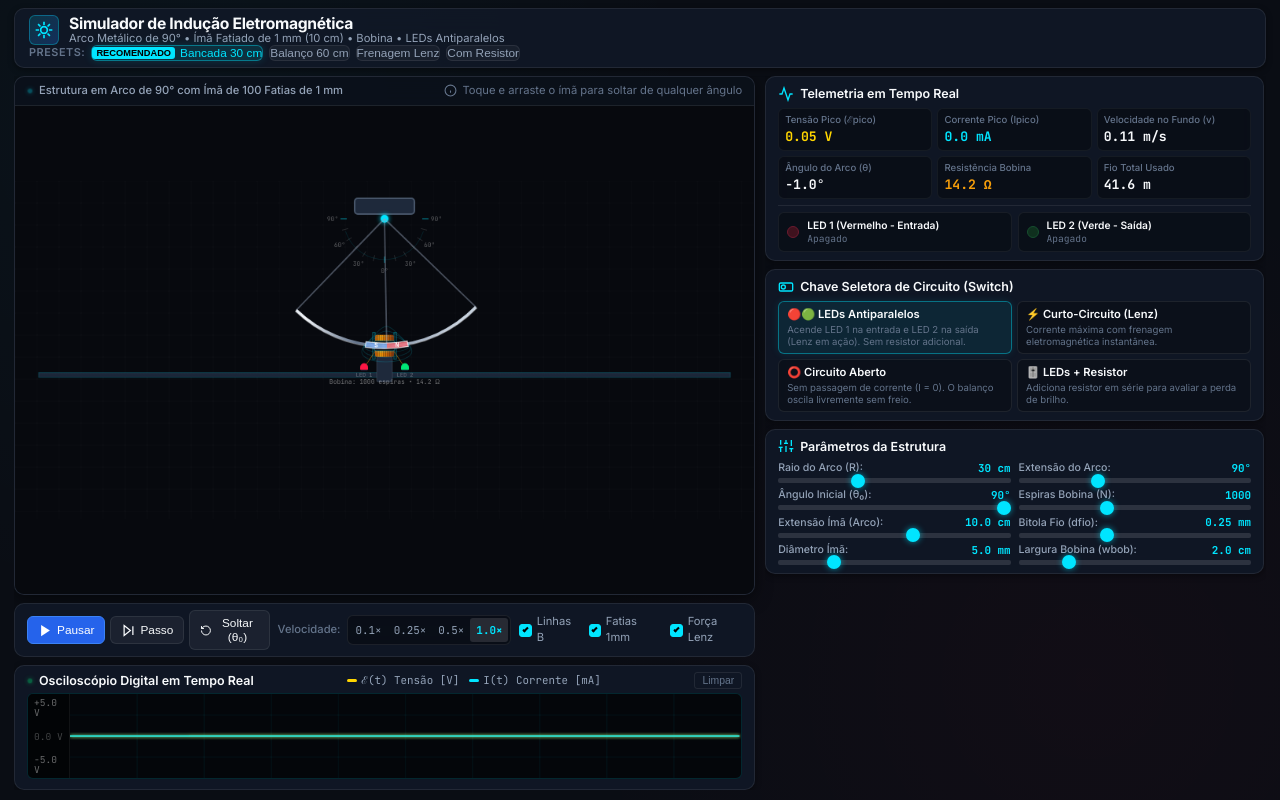
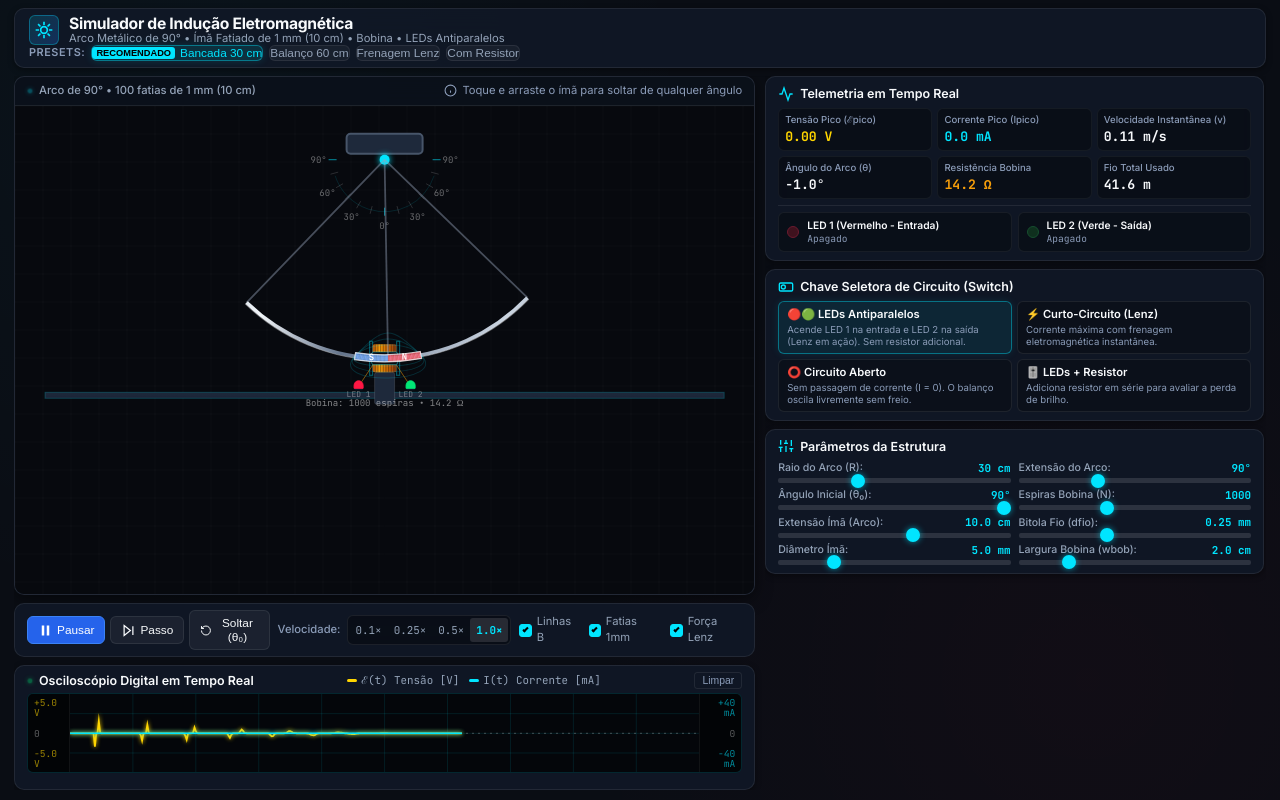
Before and after one commit to vitor-rc/faraday-lenz-simulator, a plain HTML site: page index.html in a window 1280 px wide. Drawn offline with Linux system fonts and the light colour scheme.

Commit message:
fix: Lenz torque sign, HiDPI canvas, scope sampling, peak hold, dual-scale oscilloscope, touch sync, contrast, UX improvements

```diff
--- a/app.js
+++ b/app.js
@@ -17,40 +17,36 @@
 
   // --- Estado da Simulação ---
   const state = {
-    // Geometria da Estrutura em Arco Metálico (Limite R: 15 a 60 cm)
-    armLength: 0.30,      // Raio do arco R em metros (30 cm padrão, máx 60 cm)
-    arcSpan: 90,          // Extensão angular do arco metálico em graus (90° padrão)
-    initialAngle: 90,     // Ângulo inicial de soltura em graus (90° padrão)
-    theta: (90 * Math.PI) / 180, // Ângulo instantâneo em radianos
+    armLength: 0.30,
+    arcSpan: 90,
+    initialAngle: 90,
+    theta: (90 * Math.PI) / 180,
     omega: 0.0,
     alpha: 0.0,
 
-    // Parâmetros do Ímã Fatiado em Arco
-    magnetLength: 0.10,   // Comprimento do arco magnético (10 cm = 0.10 m)
-    magnetDia: 0.005,     // Diâmetro dos discos (5 mm)
-    sliceThickness: 0.001,// Espessura de cada fatia (1 mm)
-    magnetMass: 0.018,    // kg (~18 g)
-    ringMass: 0.020,      // kg (~20 g)
+    magnetLength: 0.10,
+    magnetDia: 0.005,
+    sliceThickness: 0.001,
+    magnetMass: 0.018,
+    ringMass: 0.020,
 
-    // Parâmetros da Bobina
     turns: 1000,
     wireDia: 0.00025,
     coilLength: 0.020,
     coilInnerDia: 0.010,
 
-    // Circuito e Switch
     circuitMode: 'leds',
     seriesResistor: 150,
 
-    // Grandezas Elétricas Instantâneas
     emf: 0.0,
     current: 0.0,
     vPeak: 0.0,
     iPeak: 0.0,
+    vPeakHoldTime: 0,
+    iPeakHoldTime: 0,
     coilResistance: 12.8,
     wireLength: 37.4,
 
-    // Visualização e Controles
     isPlaying: true,
     timeScale: 1.0,
     isDragging: false,
@@ -58,13 +54,12 @@
     showSlices: true,
     showVectors: true,
 
-    // LEDs Status
     ledRedBrightness: 0.0,
     ledGreenBrightness: 0.0,
 
-    // Timing
     lastTime: performance.now(),
-    simTime: 0.0
+    simTime: 0.0,
+    frameCount: 0
   };
 
   // --- Elementos do DOM ---
@@ -121,15 +116,46 @@
   const btnClearScope = document.getElementById('btnClearScope');
   const presetButtons = document.querySelectorAll('.btn-preset');
   const modeCards = document.querySelectorAll('.mode-radio-card');
+  const canvasStatusText = document.querySelector('.canvas-status-badge span:last-child');
 
-  const MAX_SCOPE_SAMPLES = 420;
+  const MAX_SCOPE_SAMPLES = 480;
   const scopeBuffer = [];
+
+  // ==========================================================================
+  // 0. RETINA / HIGH-DPI CANVAS SETUP
+  // ==========================================================================
+
+  function setupHiDPI(canvas, ctx) {
+    const rect = canvas.getBoundingClientRect();
+    const dpr = window.devicePixelRatio || 1;
+    canvas.width = rect.width * dpr;
+    canvas.height = rect.height * dpr;
+    ctx.scale(dpr, dpr);
+    return { w: rect.width, h: rect.height, dpr };
+  }
+
+  let simW, simH, scopeW, scopeH;
+
+  function initCanvases() {
+    const sim = setupHiDPI(simCanvas, simCtx);
+    simW = sim.w; simH = sim.h;
+    const sco = setupHiDPI(scopeCanvas, scopeCtx);
+    scopeW = sco.w; scopeH = sco.h;
+  }
+
+  initCanvases();
+  window.addEventListener('resize', () => {
+    initCanvases();
+  });
 
   // ==========================================================================
   // 1. MOTOR DE CÁLCULO FÍSICO
   // ==========================================================================
 
   function updateCoilSpecs() {
+    // Garantia: diâmetro interno da bobina >= diâmetro do ímã + folga de 3mm
+    state.coilInnerDia = Math.max(0.010, state.magnetDia + 0.003);
+
     const rCoilInner = state.coilInnerDia / 2;
     const turnsPerLayer = Math.max(1, Math.floor(state.coilLength / state.wireDia));
     const layers = Math.ceil(state.turns / turnsPerLayer);
@@ -152,6 +178,12 @@
 
     telRCoil.textContent = `${state.coilResistance.toFixed(1)} Ω`;
     telWireLength.textContent = `${state.wireLength.toFixed(1)} m`;
+
+    // Atualiza status badge dinamicamente
+    const numSlices = Math.round(state.magnetLength / state.sliceThickness);
+    if (canvasStatusText) {
+      canvasStatusText.textContent = `Arco de ${state.arcSpan}° • ${numSlices} fatias de 1 mm (${(state.magnetLength * 100).toFixed(0)} cm)`;
+    }
   }
 
   function singleLoopFlux(z, rCoil, qm, Lm) {
@@ -225,8 +257,12 @@
       }
     }
 
+    // Torque de Lenz: DEVE SE OPOR ao movimento (frenagem)
+    // Power dissipada = emf * current = -(dΦ/dz * v) * current
+    // Torque = Power / omega. Sinal correto: tauLenz = emf * current / omega (se omega≠0)
+    // Equivalente a: tauLenz = -(dΦ/dθ)^2 * omega / R_total  (sempre oposto a omega)
     const dPhi_dtheta = dPhi_dz * state.armLength;
-    const tauLenz = -dPhi_dtheta * current;
+    const tauLenz = dPhi_dtheta * current;
 
     return { current, ledRedOn, ledGreenOn, tauLenz };
   }
@@ -241,7 +277,7 @@
       const { emf, dPhi_dz } = computeElectromagneticInduction(th, om);
       const { tauLenz } = solveCircuitAndLenz(emf, dPhi_dz, om);
 
-      const tauGrav = - (state.magnetMass + state.ringMass * 0.9) * G * R * Math.sin(th);
+      const tauGrav = -(state.magnetMass + state.ringMass * 0.9) * G * R * Math.sin(th);
       const tauAir = -AIR_DAMPING * Math.pow(R, 2) * om;
       const totalTorque = tauGrav + tauAir + tauLenz;
 
@@ -266,33 +302,37 @@
     state.ledRedBrightness = ledRedOn;
     state.ledGreenBrightness = ledGreenOn;
 
-    if (Math.abs(emf) > state.vPeak) state.vPeak = Math.abs(emf);
-    if (Math.abs(current * 1000) > state.iPeak) state.iPeak = Math.abs(current * 1000);
+    // Peak hold com retenção de 1.5 segundos antes de decair
+    if (Math.abs(emf) > state.vPeak) {
+      state.vPeak = Math.abs(emf);
+      state.vPeakHoldTime = 90; // ~1.5s at 60fps
+    }
+    if (Math.abs(current * 1000) > state.iPeak) {
+      state.iPeak = Math.abs(current * 1000);
+      state.iPeakHoldTime = 90;
+    }
 
-    state.vPeak *= 0.998;
-    state.iPeak *= 0.998;
-
-    scopeBuffer.push({
-      emf: state.emf,
-      current: state.current * 1000,
-      time: state.simTime
-    });
-    if (scopeBuffer.length > MAX_SCOPE_SAMPLES) {
-      scopeBuffer.shift();
+    if (state.vPeakHoldTime > 0) {
+      state.vPeakHoldTime--;
+    } else {
+      state.vPeak *= 0.992;
+    }
+    if (state.iPeakHoldTime > 0) {
+      state.iPeakHoldTime--;
+    } else {
+      state.iPeak *= 0.992;
     }
   }
 
   // ==========================================================================
-  // 2. RENDERIZADOR CANVAS COM REDIMENSIONAMENTO PERFEITO (15cm a 60cm)
+  // 2. RENDERIZADOR CANVAS COM HiDPI E REDIMENSIONAMENTO (15-60cm)
   // ==========================================================================
 
   function getPixelRadius() {
-    // Mapeamento proporcional de R in [0.15m, 0.60m] para pixels
-    // 0.15m -> 115px | 0.30m -> 165px | 0.60m -> 255px
     const minR = 0.15;
     const maxR = 0.60;
-    const minPx = 115;
-    const maxPx = 255;
+    const minPx = simH * 0.30;
+    const maxPx = simH * 0.62;
 
     const clampedR = Math.max(minR, Math.min(maxR, state.armLength));
     const fraction = (clampedR - minR) / (maxR - minR);
@@ -300,50 +340,40 @@
   }
 
   function drawSimulation() {
-    const w = simCanvas.width;
-    const h = simCanvas.height;
+    const w = simW;
+    const h = simH;
     simCtx.clearRect(0, 0, w, h);
 
     drawGrid(simCtx, w, h);
 
     const pivotX = w / 2;
-    const pivotY = 48;
+    const pivotY = h * 0.11;
 
-    // Raio visual calibrado em pixels
     const armPx = getPixelRadius();
     const pxPerMeter = armPx / state.armLength;
 
     const coilX = pivotX;
     const coilY = pivotY + armPx;
 
-    // 1. Suporte central no topo & transferidor
     drawStandAndProtractor(pivotX, pivotY);
-
-    // 2. Bancada inferior ancorada dinamicamente à posição da bobina
     drawWorkbench(w, coilY + 34);
 
-    // 3. Bobina e LEDs montados na base
     const coilW_px = Math.max(24, state.coilLength * pxPerMeter * 1.3);
     const coilH_px = Math.max(28, state.coilInnerDia * pxPerMeter * 2.2);
     drawCoilAssembly(coilX, coilY, coilW_px, coilH_px);
 
-    // 4. Estrutura do Arco Metálico (Padrão 90°)
     drawMetallicArcFrame(pivotX, pivotY, armPx, state.theta, state.arcSpan);
 
-    // 5. Linhas de Campo Magnético em Arco
     if (state.showFieldLines) {
       drawCurvedMagneticField(pivotX, pivotY, armPx, state.theta);
     }
 
-    // 6. Ímã Fatiado de 10 cm em Arco
     drawSegmentedCurvedMagnet(pivotX, pivotY, armPx, state.theta, pxPerMeter);
 
-    // 7. Vetor de Força de Lenz
     if (state.showVectors && Math.abs(state.current) > 0.001) {
       drawLenzVectorCurved(pivotX, pivotY, armPx, state.theta);
     }
 
-    // 8. Atualiza LEDs no HUD
     updateHudLeds();
   }
 
@@ -374,8 +404,11 @@
     simCtx.arc(px, py, 52, Math.PI * 0.1, Math.PI * 0.9);
     simCtx.stroke();
 
+    // Transferidor: usa a mesma convenção do rotate():
+    // ang=0 → arm straight down, ang>0 → clockwise (renders left on screen)
     for (let ang = -90; ang <= 90; ang += 15) {
-      const rad = (ang * Math.PI) / 180 + Math.PI / 2;
+      // map ang to canvas angle: straight down = PI/2, clockwise = increasing
+      const rad = Math.PI / 2 + (ang * Math.PI) / 180;
       const x1 = px + 48 * Math.cos(rad);
       const y1 = py + 48 * Math.sin(rad);
       const x2 = px + 56 * Math.cos(rad);
@@ -388,8 +421,8 @@
       simCtx.stroke();
 
       if (Math.abs(ang) % 30 === 0) {
-        simCtx.fillStyle = 'rgba(255, 255, 255, 0.35)';
-        simCtx.font = '8px "JetBrains Mono"';
+        simCtx.fillStyle = 'rgba(255, 255, 255, 0.4)';
+        simCtx.font = '9px "JetBrains Mono"';
         simCtx.textAlign = 'center';
         simCtx.fillText(`${Math.abs(ang)}°`, px + 66 * Math.cos(rad), py + 66 * Math.sin(rad) + 3);
       }
@@ -526,7 +559,7 @@
     const midAngleS = startAngle + totalAngle * 0.75;
 
     simCtx.fillStyle = '#ffffff';
-    simCtx.font = 'bold 8px "JetBrains Mono"';
+    simCtx.font = 'bold 9px "JetBrains Mono"';
     simCtx.textAlign = 'center';
     simCtx.textBaseline = 'middle';
     simCtx.fillText('N', r * Math.cos(midAngleN), r * Math.sin(midAngleN));
@@ -632,8 +665,8 @@
     drawPhysicalLed(ledRedX, ledBaseY, '#ff1744', state.ledRedBrightness, 'LED 1');
     drawPhysicalLed(ledGreenX, ledBaseY, '#00e676', state.ledGreenBrightness, 'LED 2');
 
-    simCtx.fillStyle = 'rgba(255, 255, 255, 0.45)';
-    simCtx.font = '8px "JetBrains Mono"';
+    simCtx.fillStyle = 'rgba(255, 255, 255, 0.5)';
+    simCtx.font = '9px "JetBrains Mono"';
     simCtx.textAlign = 'center';
     simCtx.fillText(`Bobina: ${state.turns} espiras • ${state.coilResistance.toFixed(1)} Ω`, cx, cy + ch / 2 + 34);
 
@@ -675,8 +708,8 @@
     simCtx.stroke();
 
     simCtx.shadowBlur = 0;
-    simCtx.fillStyle = glow > 0.1 ? color : 'rgba(255, 255, 255, 0.35)';
-    simCtx.font = '7px "JetBrains Mono"';
+    simCtx.fillStyle = glow > 0.1 ? color : 'rgba(255, 255, 255, 0.4)';
+    simCtx.font = '8px "JetBrains Mono"';
     simCtx.textAlign = 'center';
     simCtx.fillText(label, x, y + 11);
 
@@ -700,10 +733,10 @@
     simCtx.arc(0, 0, r + 12, Math.PI / 2, tipAngle, dir < 0);
     simCtx.stroke();
 
-    simCtx.font = '8px "JetBrains Mono"';
+    simCtx.font = '9px "JetBrains Mono"';
     simCtx.fillStyle = '#fda4af';
     simCtx.textAlign = 'center';
-    simCtx.fillText('F_Lenz', 0, r + 22);
+    simCtx.fillText('F_Lenz', 0, r + 24);
 
     simCtx.restore();
   }
@@ -716,7 +749,7 @@
     } else {
       hudLedRed.querySelector('.led-bulb').classList.remove('glowing');
       statusLedRed.textContent = 'Apagado';
-      statusLedRed.style.color = 'var(--text-muted)';
+      statusLedRed.style.color = '';
     }
 
     if (state.ledGreenBrightness > 0.1) {
@@ -726,20 +759,20 @@
     } else {
       hudLedGreen.querySelector('.led-bulb').classList.remove('glowing');
       statusLedGreen.textContent = 'Apagado';
-      statusLedGreen.style.color = 'var(--text-muted)';
+      statusLedGreen.style.color = '';
     }
   }
 
   // ==========================================================================
-  // 3. OSCILOSCÓPIO DIGITAL (COMPACTO)
+  // 3. OSCILOSCÓPIO DIGITAL
   // ==========================================================================
 
   function drawOscilloscope() {
-    const w = scopeCanvas.width;
-    const h = scopeCanvas.height;
+    const w = scopeW;
+    const h = scopeH;
     scopeCtx.clearRect(0, 0, w, h);
 
-    scopeCtx.strokeStyle = 'rgba(0, 229, 255, 0.08)';
+    scopeCtx.strokeStyle = 'rgba(0, 229, 255, 0.1)';
     scopeCtx.lineWidth = 1;
 
     const numDivsX = 10;
@@ -760,7 +793,7 @@
     }
 
     const midY = h / 2;
-    scopeCtx.strokeStyle = 'rgba(255, 255, 255, 0.2)';
+    scopeCtx.strokeStyle = 'rgba(255, 255, 255, 0.25)';
     scopeCtx.setLineDash([2, 4]);
     scopeCtx.beginPath();
     scopeCtx.moveTo(0, midY);
@@ -777,6 +810,7 @@
     const scaleY_I = (h * 0.42) / maxCurrentRange;
     const stepX = w / MAX_SCOPE_SAMPLES;
 
+    // Canal 1: Tensão ℰ(t)
     scopeCtx.save();
     scopeCtx.strokeStyle = '#ffd600';
     scopeCtx.lineWidth = 1.8;
@@ -793,6 +827,7 @@
     scopeCtx.stroke();
     scopeCtx.restore();
 
+    // Canal 2: Corrente I(t)
     scopeCtx.save();
     scopeCtx.strokeStyle = '#00e5ff';
     scopeCtx.lineWidth = 1.6;
@@ -811,7 +846,7 @@
   }
 
   // ==========================================================================
-  // 4. LOOP PRINCIPAL
+  // 4. LOOP PRINCIPAL (amostragem do scope 1×/frame para janela temporal longa)
   // ==========================================================================
 
   function mainLoop(now) {
@@ -824,8 +859,20 @@
         physicsStep(dt);
         state.simTime += dt;
       }
+
+      // Amostragem do osciloscópio 1× por frame (não por sub-passo)
+      // Com 480 samples a 60fps → janela de ~8 segundos
+      scopeBuffer.push({
+        emf: state.emf,
+        current: state.current * 1000,
+        time: state.simTime
+      });
+      if (scopeBuffer.length > MAX_SCOPE_SAMPLES) {
+        scopeBuffer.shift();
+      }
     }
 
+    state.frameCount++;
     drawSimulation();
     drawOscilloscope();
     updateTelemetryHUD();
@@ -843,26 +890,26 @@
   }
 
   // ==========================================================================
-  // 5. INTERATIVIDADE MOUSE / TOUCH (TOUCH-ACTION: NONE)
+  // 5. INTERATIVIDADE MOUSE / TOUCH — COORDENADAS CORRETAS
   // ==========================================================================
 
   function getCanvasCoords(e) {
     const rect = simCanvas.getBoundingClientRect();
     const clientX = e.touches ? e.touches[0].clientX : e.clientX;
     const clientY = e.touches ? e.touches[0].clientY : e.clientY;
-    const scaleX = simCanvas.width / rect.width;
-    const scaleY = simCanvas.height / rect.height;
+    // Retorna em CSS pixels (não canvas pixels) — simW/simH já estão em CSS px
     return {
-      x: (clientX - rect.left) * scaleX,
-      y: (clientY - rect.top) * scaleY
+      x: ((clientX - rect.left) / rect.width) * simW,
+      y: ((clientY - rect.top) / rect.height) * simH
     };
   }
 
-  // Canvas rotate(theta) maps local (0, r) to world (-r*sin(theta), r*cos(theta))
-  // so the magnet world position is (pivotX - armPx*sin(theta), pivotY + armPx*cos(theta))
+  // Canvas rotate(theta) maps local (0, r) to world:
+  //   x_world = pivotX + 0*cos(theta) - r*sin(theta) = pivotX - r*sin(theta)
+  //   y_world = pivotY + 0*sin(theta) + r*cos(theta) = pivotY + r*cos(theta)
   function getMagnetWorldPos() {
-    const pivotX = simCanvas.width / 2;
-    const pivotY = 48;
+    const pivotX = simW / 2;
+    const pivotY = simH * 0.11;
     const armPx = getPixelRadius();
     return {
       x: pivotX - armPx * Math.sin(state.theta),
@@ -872,12 +919,26 @@
     };
   }
 
+  function anglFromMouse(x, y) {
+    const pivotX = simW / 2;
+    const pivotY = simH * 0.11;
+    // atan2(-(x-px), y-py) matches canvas rotate() convention
+    let a = Math.atan2(-(x - pivotX), y - pivotY);
+    return Math.max(-1.57, Math.min(1.57, a));
+  }
+
+  function syncAngleUI(targetAngle) {
+    state.theta = targetAngle;
+    state.omega = 0.0;
+    state.initialAngle = (Math.abs(targetAngle) * 180) / Math.PI;
+    slAngle.value = Math.round(state.initialAngle);
+    valAngle.textContent = `${Math.round(state.initialAngle)}°`;
+  }
+
   simCanvas.addEventListener('mousedown', (e) => {
     const { x, y } = getCanvasCoords(e);
     const mag = getMagnetWorldPos();
-
-    const dist = Math.hypot(x - mag.x, y - mag.y);
-    if (dist < 65) {
+    if (Math.hypot(x - mag.x, y - mag.y) < 65) {
       state.isDragging = true;
       state.omega = 0.0;
     }
@@ -886,19 +947,7 @@
   window.addEventListener('mousemove', (e) => {
     if (!state.isDragging) return;
     const { x, y } = getCanvasCoords(e);
-    const pivotX = simCanvas.width / 2;
-    const pivotY = 48;
-
-    // atan2(-(x-px), y-py) matches canvas rotate() convention:
-    // positive theta = clockwise rotation = pendulum swings LEFT on screen
-    let targetAngle = Math.atan2(-(x - pivotX), y - pivotY);
-    targetAngle = Math.max(-1.57, Math.min(1.57, targetAngle));
-
-    state.theta = targetAngle;
-    state.omega = 0.0;
-    state.initialAngle = (Math.abs(targetAngle) * 180) / Math.PI;
-    slAngle.value = Math.round(state.initialAngle);
-    valAngle.textContent = `${Math.round(state.initialAngle)}°`;
+    syncAngleUI(anglFromMouse(x, y));
   });
 
   window.addEventListener('mouseup', () => {
@@ -912,7 +961,6 @@
     e.preventDefault();
     const { x, y } = getCanvasCoords(e);
     const mag = getMagnetWorldPos();
-
     if (Math.hypot(x - mag.x, y - mag.y) < 75) {
       state.isDragging = true;
       state.omega = 0.0;
@@ -923,12 +971,7 @@
     if (!state.isDragging) return;
     e.preventDefault();
     const { x, y } = getCanvasCoords(e);
-    const pivotX = simCanvas.width / 2;
-    const pivotY = 48;
-    let targetAngle = Math.atan2(-(x - pivotX), y - pivotY);
-    targetAngle = Math.max(-1.57, Math.min(1.57, targetAngle));
-    state.theta = targetAngle;
-    state.omega = 0.0;
+    syncAngleUI(anglFromMouse(x, y));
   }, { passive: false });
 
   window.addEventListener('touchend', () => {
@@ -969,6 +1012,13 @@
     state.vPeak = 0.0;
     state.iPeak = 0.0;
     scopeBuffer.length = 0;
+    // Auto-play ao soltar
+    if (!state.isPlaying) {
+      state.isPlaying = true;
+      iconPlay.classList.add('hidden');
+      iconPause.classList.remove('hidden');
+      labelPlayPause.textContent = 'Pausar';
+    }
   });
 
   speedButtons.forEach((btn) => {
@@ -1059,52 +1109,27 @@
     valSeriesR.textContent = `${state.seriesResistor} Ω`;
   });
 
-  // Presets (com limite R = 60 cm)
+  // Presets
   const presets = {
     compact: {
-      armLength: 30,
-      arcSpan: 90,
-      angle: 90,
-      turns: 1000,
-      wireGauge: 0.25,
-      magnetLength: 10.0,
-      magnetDia: 5.0,
-      coilLength: 2.0,
-      mode: 'leds'
+      armLength: 30, arcSpan: 90, angle: 90, turns: 1000,
+      wireGauge: 0.25, magnetLength: 10.0, magnetDia: 5.0,
+      coilLength: 2.0, mode: 'leds'
     },
     long: {
-      armLength: 60,
-      arcSpan: 90,
-      angle: 90,
-      turns: 1500,
-      wireGauge: 0.25,
-      magnetLength: 12.0,
-      magnetDia: 6.0,
-      coilLength: 2.5,
-      mode: 'leds'
+      armLength: 60, arcSpan: 90, angle: 90, turns: 1500,
+      wireGauge: 0.25, magnetLength: 12.0, magnetDia: 6.0,
+      coilLength: 2.5, mode: 'leds'
     },
     lenz: {
-      armLength: 30,
-      arcSpan: 90,
-      angle: 90,
-      turns: 1200,
-      wireGauge: 0.35,
-      magnetLength: 10.0,
-      magnetDia: 6.0,
-      coilLength: 2.0,
-      mode: 'short'
+      armLength: 30, arcSpan: 90, angle: 90, turns: 1200,
+      wireGauge: 0.35, magnetLength: 10.0, magnetDia: 6.0,
+      coilLength: 2.0, mode: 'short'
     },
     resistor: {
-      armLength: 30,
-      arcSpan: 90,
-      angle: 90,
-      turns: 1000,
-      wireGauge: 0.25,
-      magnetLength: 10.0,
-      magnetDia: 5.0,
-      coilLength: 2.0,
-      mode: 'resistor',
-      resistor: 150
+      armLength: 30, arcSpan: 90, angle: 90, turns: 1000,
+      wireGauge: 0.25, magnetLength: 10.0, magnetDia: 5.0,
+      coilLength: 2.0, mode: 'resistor', resistor: 150
     }
   };
 
@@ -1181,6 +1206,11 @@
   });
 
   // --- Inicialização ---
+  // Corrige o ícone play/pause para refletir estado real (simulação começa rodando)
+  iconPlay.classList.add('hidden');
+  iconPause.classList.remove('hidden');
+  labelPlayPause.textContent = 'Pausar';
+
   updateCoilSpecs();
   requestAnimationFrame(mainLoop);
 
--- a/index.html
+++ b/index.html
@@ -128,12 +128,17 @@
           </div>
           <div class="scope-display-wrapper">
             <div class="scope-scale-gutter">
-              <span class="gutter-label top" id="scopeMaxY">+5.0 V</span>
-              <span class="gutter-label mid">0.0 V</span>
-              <span class="gutter-label bot" id="scopeMinY">-5.0 V</span>
+              <span class="gutter-label top highlight-yellow" id="scopeMaxY">+5.0 V</span>
+              <span class="gutter-label mid">0</span>
+              <span class="gutter-label bot highlight-yellow" id="scopeMinY">−5.0 V</span>
             </div>
             <div class="scope-canvas-container">
               <canvas id="scopeCanvas" width="880" height="110"></canvas>
+            </div>
+            <div class="scope-scale-gutter gutter-right">
+              <span class="gutter-label top highlight-cyan">+40 mA</span>
+              <span class="gutter-label mid">0</span>
+              <span class="gutter-label bot highlight-cyan">−40 mA</span>
             </div>
           </div>
         </div>
@@ -160,7 +165,7 @@
               <span class="tel-value highlight-cyan" id="telIPeak">0.0 mA</span>
             </div>
             <div class="telemetry-item">
-              <span class="tel-label">Velocidade no Fundo (v)</span>
+              <span class="tel-label">Velocidade Instantânea (v)</span>
               <span class="tel-value" id="telSpeed">0.00 m/s</span>
             </div>
             <div class="telemetry-item">
--- a/style.css
+++ b/style.css
@@ -15,7 +15,7 @@
 
   --text-primary: #f8fafc;
   --text-secondary: #94a3b8;
-  --text-muted: #64748b;
+  --text-muted: #8b9cb8;
 
   --accent-cyan: #00e5ff;
   --accent-cyan-glow: rgba(0, 229, 255, 0.35);
@@ -620,7 +620,7 @@ html, body {
 
 .scope-display-wrapper {
   display: grid;
-  grid-template-columns: 42px 1fr;
+  grid-template-columns: 42px 1fr 42px;
   background: #04060a;
   border: 1px solid rgba(0, 229, 255, 0.15);
   border-radius: var(--radius-sm);
@@ -644,7 +644,22 @@ html, body {
 }
 
 .gutter-label.mid {
-  color: rgba(255, 255, 255, 0.25);
+  color: rgba(255, 255, 255, 0.35);
+}
+
+.gutter-right {
+  border-left: 1px solid rgba(255, 255, 255, 0.06);
+  border-right: none;
+  text-align: right;
+  padding: 4px 6px 4px 3px;
+}
+
+.gutter-label.highlight-yellow {
+  color: rgba(255, 214, 0, 0.6);
+}
+
+.gutter-label.highlight-cyan {
+  color: rgba(0, 229, 255, 0.6);
 }
 
 .scope-canvas-container {
```
